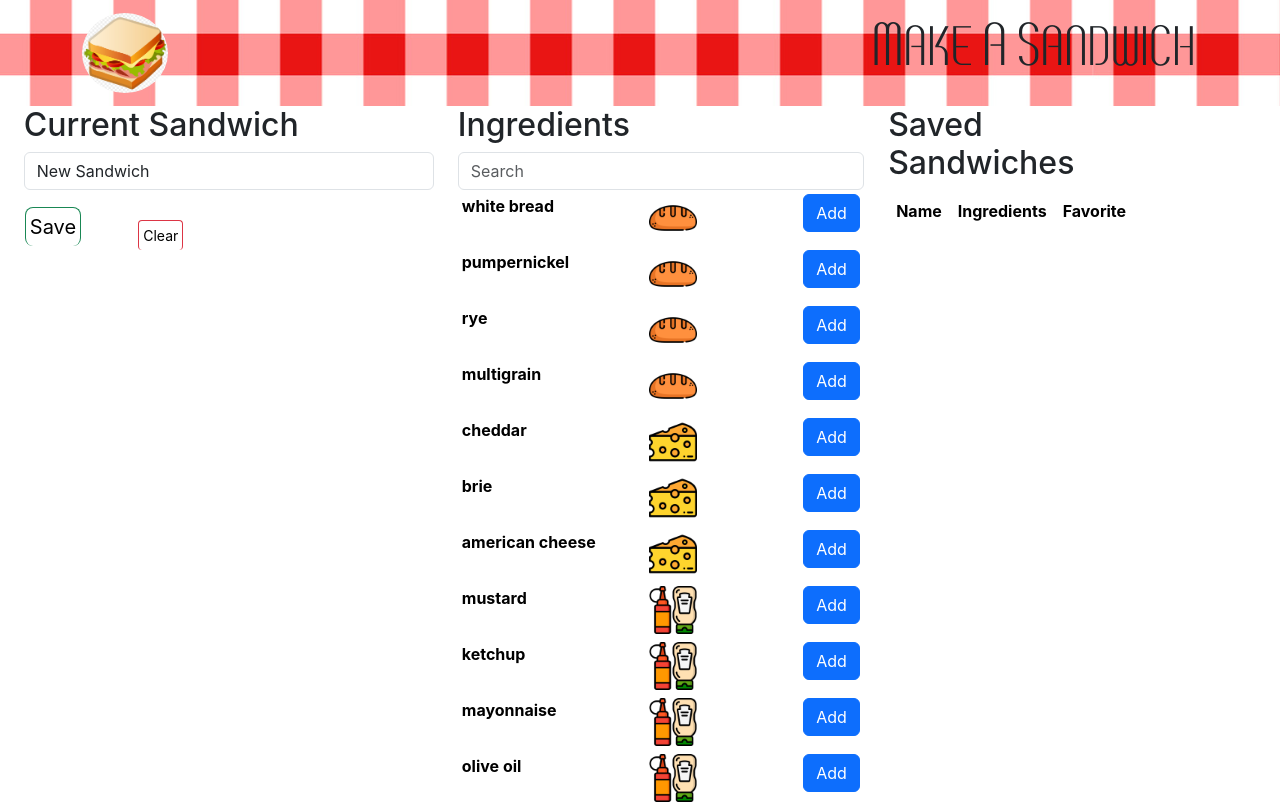
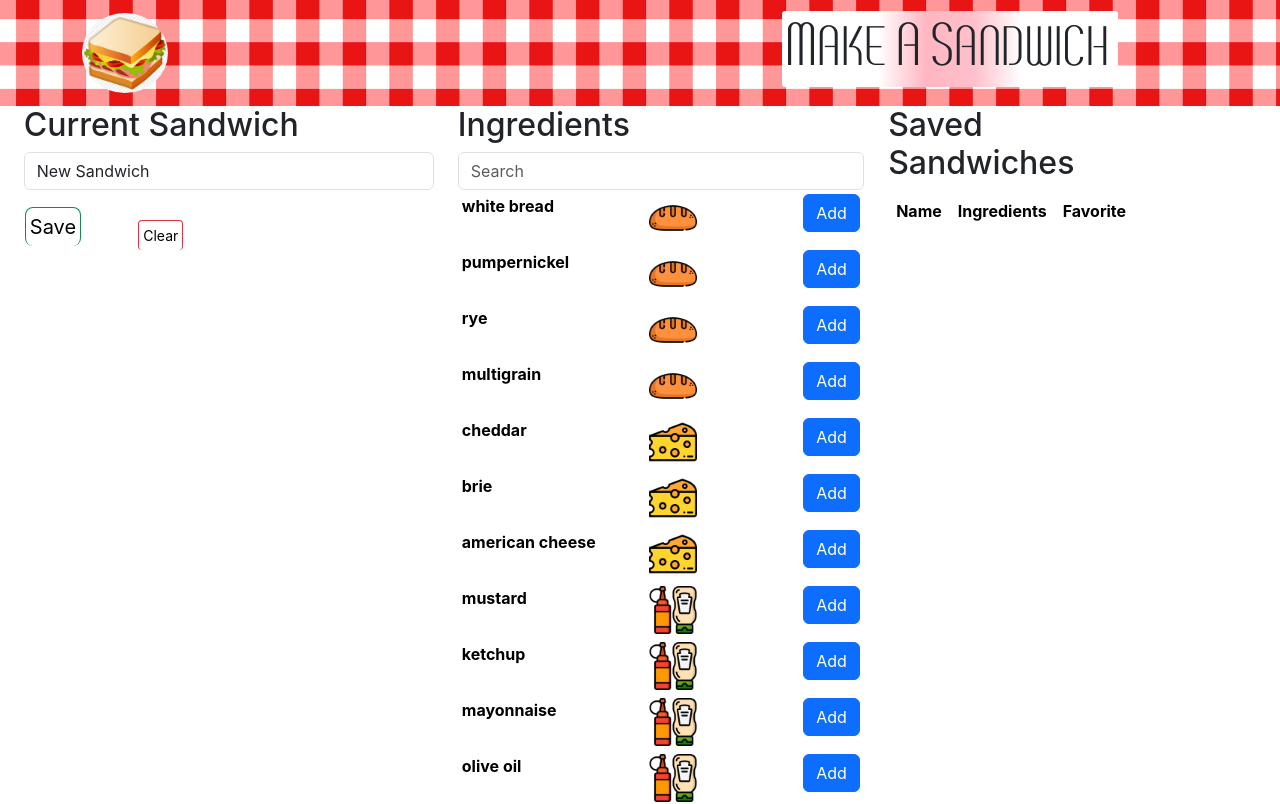
Before and after one commit to mat-lundin/makeasandwich, a React (Create React App) app: page / in a window 1280 px wide. Shown: the top 804 px of the page. Built offline with nearby package versions, Linux system fonts and the light colour scheme.

Commit message:
style header better

```diff
--- a/src/components/Header.js
+++ b/src/components/Header.js
@@ -5,7 +5,7 @@ import Nav from 'react-bootstrap/Nav';
 function Header(){
     return (
         <Navbar expand="lg" variant="light" style={{
-          backgroundImage: `url(${process.env.PUBLIC_URL + '/images/red-and-white-gingham-tablecloth-seamless-pattern-vector-18513990.jpeg'})`
+          backgroundImage: `url(${process.env.PUBLIC_URL + '/images/red-and-white-gingham-tablecloth-seamless-pattern-vector-18513990.jpeg'})`, backgroundSize: '35em'
         }}>
       <Container>
         <Navbar.Brand><img src={process.env.PUBLIC_URL+'/images/sandwich.png'}></img></Navbar.Brand>
--- a/src/styles.css
+++ b/src/styles.css
@@ -25,7 +25,6 @@ h3 {
   /* background-image: linear-gradient(to right, brown, red, red, orange, orange, lightgray,white, white); */
   /* background-image: url(/images/tablecloth.jpeg); */
   background-position: 33%;
-
 }
 
 .navbar img {
@@ -35,8 +34,12 @@ h3 {
 }
 
 .navbar h1 {
+  margin-right: 10vh;
   font-size: 4em;
-  font-weight: 400;
+  background-image: linear-gradient(to right, white, white, white, lightpink, pink, white, white, white);
+  padding-right: .1em;
+  padding-left: .1em;
+  border-radius: 3px;
 }
 
 main {
```
